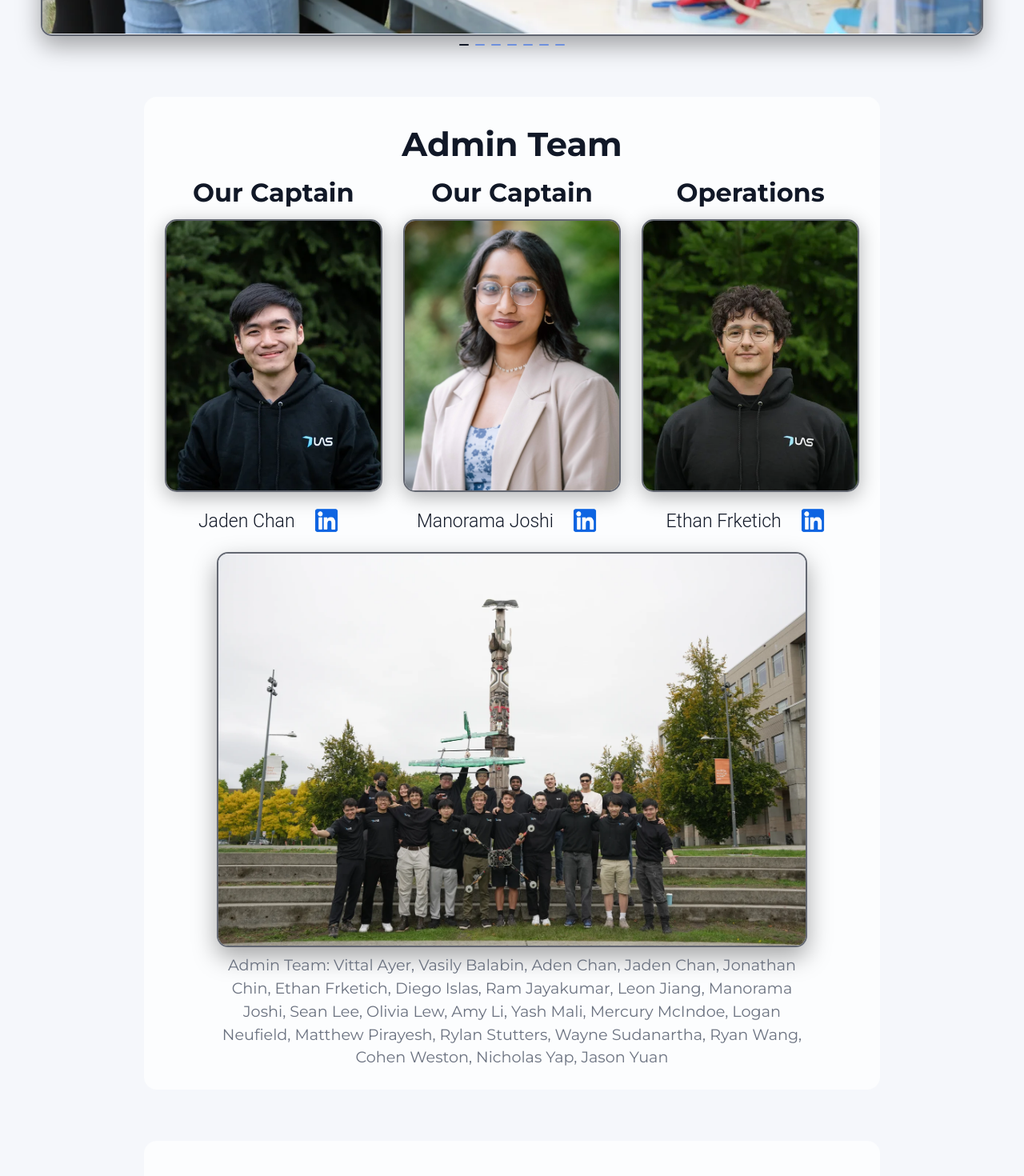
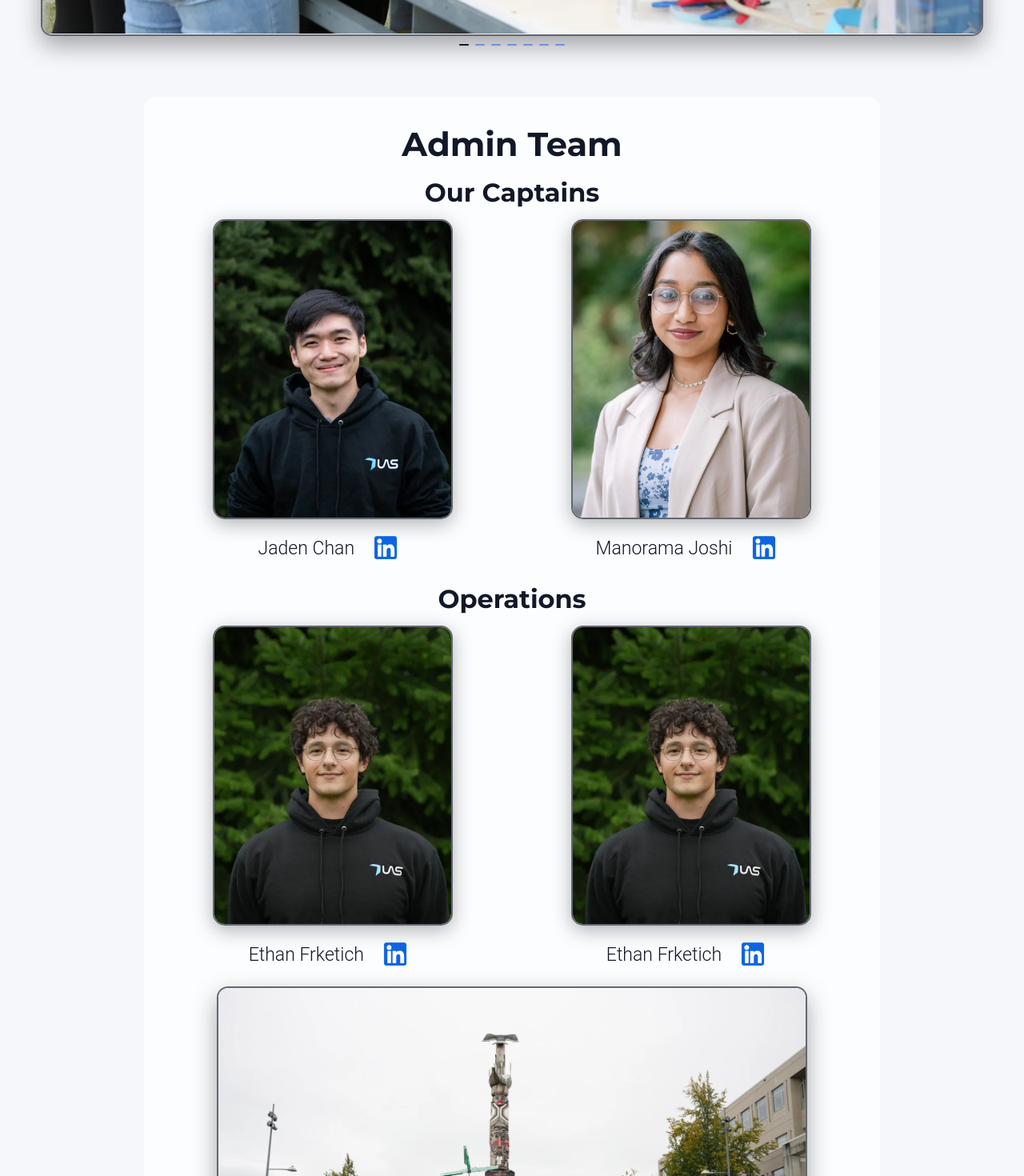
Before and after one commit to ubcuas/ubc_uas_site, a React (Vite) app: page /team in a window 1280 px wide. Shown: the part 860-2330 px from the top of the page at 80% size. Built offline with nearby package versions, Linux system fonts and the light colour scheme.

Commit message:
alllow for double captains

```diff
--- a/src/TeamPage/TeamData.js
+++ b/src/TeamPage/TeamData.js
@@ -22,24 +22,37 @@ export const teamData = [
   {
     title: "Admin Team",
     theme: "charcoal",
+    type: "grouped",
+    groups: [
+      {
+        heading: "Our Captains",
         members: [
           {
-        heading: "Our Captain",
             name: "Jaden Chan",
             img: captainJaden,
             linkedinUrl: "https://www.linkedin.com/in/jaden-chan-748856216/",
           },
           {
-        heading: "Our Captain",
             name: "Manorama Joshi",
             img: captainManorama,
             linkedinUrl: "https://www.linkedin.com/in/manoramajoshi/",
           },
+        ],
+      },
       {
         heading: "Operations",
+        members: [
+          {
             name: "Ethan Frketich",
             img: operationsLead,
             linkedinUrl: "https://www.linkedin.com/in/ethanfrk/",
+          },
+          {
+            name: "Ethan Frketich",
+            img: operationsLead,
+            linkedinUrl: "https://www.linkedin.com/in/ethanfrk/",
+          },
+        ],
       },
     ],
     groupImg: adminGroup,
--- a/src/TeamPage/TeamPage.css
+++ b/src/TeamPage/TeamPage.css
@@ -156,6 +156,16 @@
     gap: clamp(1rem, 2vw, 2rem);
     justify-items: center;
     margin-bottom: clamp(1.25rem, 2vw, 1.75rem);
+}
+
+/* a "grouped" section renders one row per group, same grid/sizing as a plain
+   member row, with a single heading shared by that group's members */
+.team-group__heading {
+    color: var(--text);
+    font-weight: 700;
+    font-size: clamp(1.5rem, 3.2vw, 2rem);
+    margin: 0 0 0.6rem;
+    text-align: center;
 }
 
 /* column wrapper so each portrait can have its own mini-heading */
--- a/src/TeamPage/TeamSection.jsx
+++ b/src/TeamPage/TeamSection.jsx
@@ -4,7 +4,9 @@ export default function TeamSection({
   title,
   subtitle,
   theme,
+  type,
   members = [],
+  groups,
   groupImg,
   caption,
 }) {
@@ -13,11 +15,24 @@ export default function TeamSection({
       {title && <h2 className="team-section__title">{title}</h2>}
       {subtitle && <p className="team-section__subtitle">{subtitle}</p>}
 
-      <div className="team-members">
-        {members.map((m, i) => (
-          <MemberCard key={i} {...m} />
-        ))}
-      </div>
+      {type === "grouped" ? (
+        groups.map((g, gi) => (
+          <div className="team-group" key={gi}>
+            {g.heading && <h3 className="team-group__heading">{g.heading}</h3>}
+            <div className="team-members">
+              {g.members.map((m, i) => (
+                <MemberCard key={i} {...m} />
+              ))}
+            </div>
+          </div>
+        ))
+      ) : (
+        <div className="team-members">
+          {members.map((m, i) => (
+            <MemberCard key={i} {...m} />
+          ))}
+        </div>
+      )}
 
       {groupImg && (
         <figure className="group-photo group-photo--framed">
```
Lines whose indentation alone changed are shown as unchanged.
